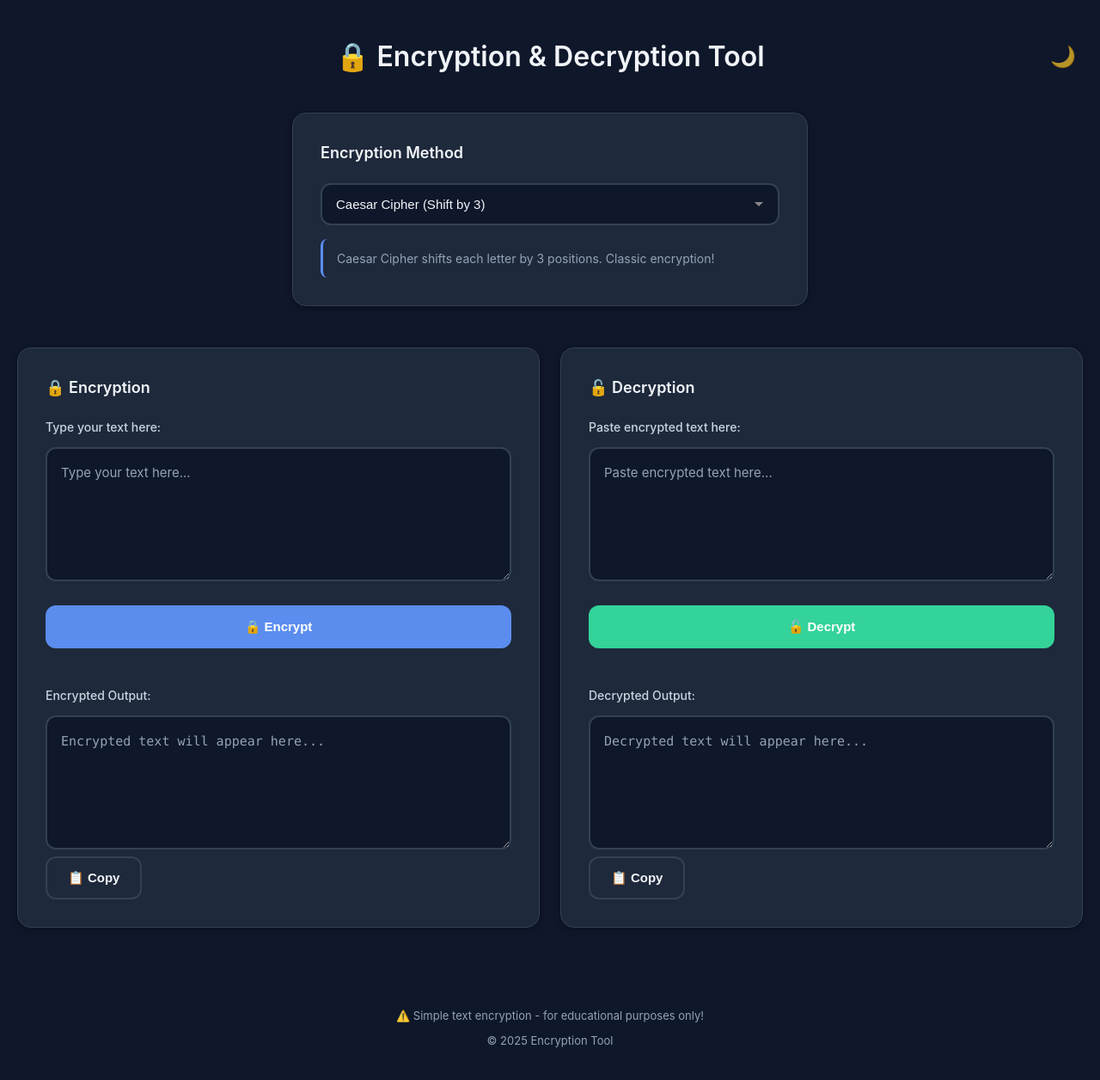
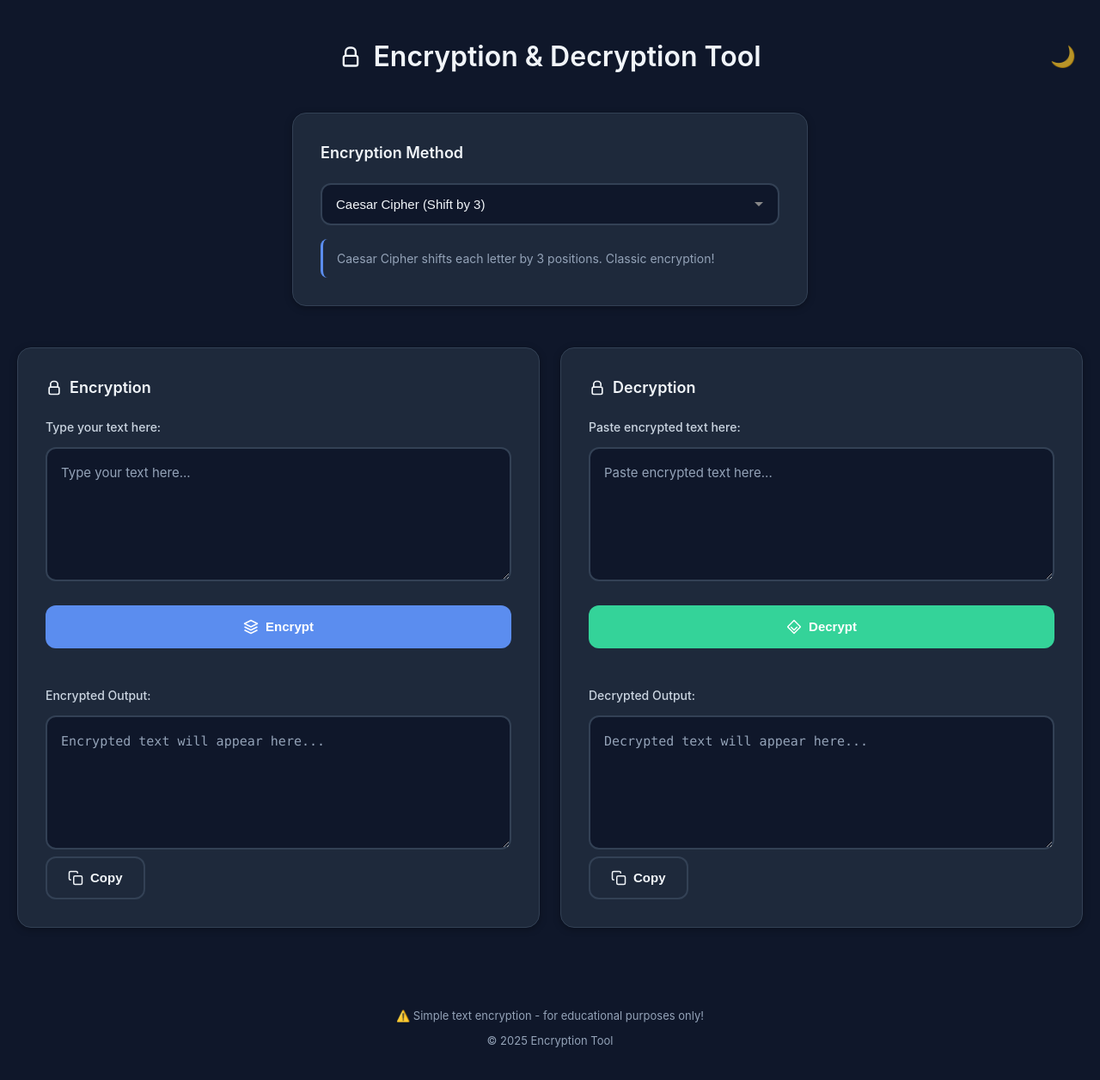
Before and after one commit to Wr3ckage7719/encryption-decryption-app, a website: page public/index.html in a window 1280 px wide. Shown: the whole page at 86% size. Drawn offline with Linux system fonts and the light colour scheme.

Commit message:
Replace emojis with minimalist SVG icons

```diff
--- a/public/index.html
+++ b/public/index.html
@@ -12,9 +12,25 @@
         <!-- Header -->
         <header class="header">
             <div class="header-content">
-                <h1>🔒 Encryption & Decryption Tool</h1>
+                <h1>
+                    <svg class="icon-lock" viewBox="0 0 24 24" fill="none" xmlns="http://www.w3.org/2000/svg">
+                        <rect x="5" y="11" width="14" height="10" rx="2" stroke="currentColor" stroke-width="2"/>
+                        <path d="M7 11V7C7 4.79086 8.79086 3 11 3H13C15.2091 3 17 4.79086 17 7V11" stroke="currentColor" stroke-width="2"/>
+                    </svg>
+                    Encryption & Decryption Tool
+                </h1>
                 <button id="themeToggle" class="theme-toggle" aria-label="Toggle theme">
-                    🌙
+                    <svg class="icon-theme" viewBox="0 0 24 24" fill="none" xmlns="http://www.w3.org/2000/svg">
+                        <circle cx="12" cy="12" r="5" stroke="currentColor" stroke-width="2"/>
+                        <line x1="12" y1="1" x2="12" y2="3" stroke="currentColor" stroke-width="2" stroke-linecap="round"/>
+                        <line x1="12" y1="21" x2="12" y2="23" stroke="currentColor" stroke-width="2" stroke-linecap="round"/>
+                        <line x1="4.22" y1="4.22" x2="5.64" y2="5.64" stroke="currentColor" stroke-width="2" stroke-linecap="round"/>
+                        <line x1="18.36" y1="18.36" x2="19.78" y2="19.78" stroke="currentColor" stroke-width="2" stroke-linecap="round"/>
+                        <line x1="1" y1="12" x2="3" y2="12" stroke="currentColor" stroke-width="2" stroke-linecap="round"/>
+                        <line x1="21" y1="12" x2="23" y2="12" stroke="currentColor" stroke-width="2" stroke-linecap="round"/>
+                        <line x1="4.22" y1="19.78" x2="5.64" y2="18.36" stroke="currentColor" stroke-width="2" stroke-linecap="round"/>
+                        <line x1="18.36" y1="5.64" x2="19.78" y2="4.22" stroke="currentColor" stroke-width="2" stroke-linecap="round"/>
+                    </svg>
                 </button>
             </div>
         </header>
@@ -44,7 +60,13 @@
             <div class="cards-container">
                 <!-- Encryption Section -->
                 <section class="card side-card">
-                    <h2 class="section-title">🔒 Encryption</h2>
+                    <h2 class="section-title">
+                        <svg class="icon-sm" viewBox="0 0 24 24" fill="none" xmlns="http://www.w3.org/2000/svg">
+                            <rect x="5" y="11" width="14" height="10" rx="2" stroke="currentColor" stroke-width="2"/>
+                            <path d="M7 11V7C7 4.79086 8.79086 3 11 3H13C15.2091 3 17 4.79086 17 7V11" stroke="currentColor" stroke-width="2"/>
+                        </svg>
+                        Encryption
+                    </h2>
 
                     <label for="encryptInput" class="label">Type your text here:</label>
                     <textarea
@@ -55,7 +77,12 @@
                     ></textarea>
 
                     <button id="encryptBtn" class="btn btn-primary full-width">
-                        🔒 Encrypt
+                        <svg class="icon-btn" viewBox="0 0 24 24" fill="none" xmlns="http://www.w3.org/2000/svg">
+                            <path d="M12 2L2 7L12 12L22 7L12 2Z" stroke="currentColor" stroke-width="2" stroke-linejoin="round"/>
+                            <path d="M2 17L12 22L22 17" stroke="currentColor" stroke-width="2" stroke-linejoin="round"/>
+                            <path d="M2 12L12 17L22 12" stroke="currentColor" stroke-width="2" stroke-linejoin="round"/>
+                        </svg>
+                        Encrypt
                     </button>
 
                     <div class="output-section">
@@ -68,14 +95,24 @@
                             readonly
                         ></textarea>
                         <button id="copyEncryptBtn" class="btn btn-secondary">
-                            📋 Copy
+                            <svg class="icon-btn" viewBox="0 0 24 24" fill="none" xmlns="http://www.w3.org/2000/svg">
+                                <rect x="9" y="9" width="13" height="13" rx="2" stroke="currentColor" stroke-width="2"/>
+                                <path d="M5 15H4C2.89543 15 2 14.1046 2 13V4C2 2.89543 2.89543 2 4 2H13C14.1046 2 15 2.89543 15 4V5" stroke="currentColor" stroke-width="2"/>
+                            </svg>
+                            Copy
                         </button>
                     </div>
                 </section>
 
                 <!-- Decryption Section -->
                 <section class="card side-card">
-                    <h2 class="section-title">🔓 Decryption</h2>
+                    <h2 class="section-title">
+                        <svg class="icon-sm" viewBox="0 0 24 24" fill="none" xmlns="http://www.w3.org/2000/svg">
+                            <rect x="5" y="11" width="14" height="10" rx="2" stroke="currentColor" stroke-width="2"/>
+                            <path d="M7 11V7C7 4.79086 8.79086 3 11 3H13C15.2091 3 17 4.79086 17 7V9" stroke="currentColor" stroke-width="2" stroke-linecap="round"/>
+                        </svg>
+                        Decryption
+                    </h2>
 
                     <label for="decryptInput" class="label">Paste encrypted text here:</label>
                     <textarea
@@ -86,7 +123,12 @@
                     ></textarea>
 
                     <button id="decryptBtn" class="btn btn-success full-width">
-                        🔓 Decrypt
+                        <svg class="icon-btn" viewBox="0 0 24 24" fill="none" xmlns="http://www.w3.org/2000/svg">
+                            <path d="M22 12L12 2L2 12" stroke="currentColor" stroke-width="2" stroke-linejoin="round"/>
+                            <path d="M2 12L12 22L22 12" stroke="currentColor" stroke-width="2" stroke-linejoin="round"/>
+                            <path d="M7 12L12 17L17 12" stroke="currentColor" stroke-width="2" stroke-linejoin="round"/>
+                        </svg>
+                        Decrypt
                     </button>
 
                     <div class="output-section">
@@ -99,7 +141,11 @@
                             readonly
                         ></textarea>
                         <button id="copyDecryptBtn" class="btn btn-secondary">
-                            📋 Copy
+                            <svg class="icon-btn" viewBox="0 0 24 24" fill="none" xmlns="http://www.w3.org/2000/svg">
+                                <rect x="9" y="9" width="13" height="13" rx="2" stroke="currentColor" stroke-width="2"/>
+                                <path d="M5 15H4C2.89543 15 2 14.1046 2 13V4C2 2.89543 2.89543 2 4 2H13C14.1046 2 15 2.89543 15 4V5" stroke="currentColor" stroke-width="2"/>
+                            </svg>
+                            Copy
                         </button>
                     </div>
                 </section>
--- a/public/styles.css
+++ b/public/styles.css
@@ -93,6 +93,26 @@ body {
     align-items: center;
     justify-content: center;
     gap: 12px;
+}
+
+.icon-lock {
+    width: 28px;
+    height: 28px;
+}
+
+.icon-theme {
+    width: 20px;
+    height: 20px;
+}
+
+.icon-sm {
+    width: 20px;
+    height: 20px;
+}
+
+.icon-btn {
+    width: 18px;
+    height: 18px;
 }
 
 .theme-toggle {
```
